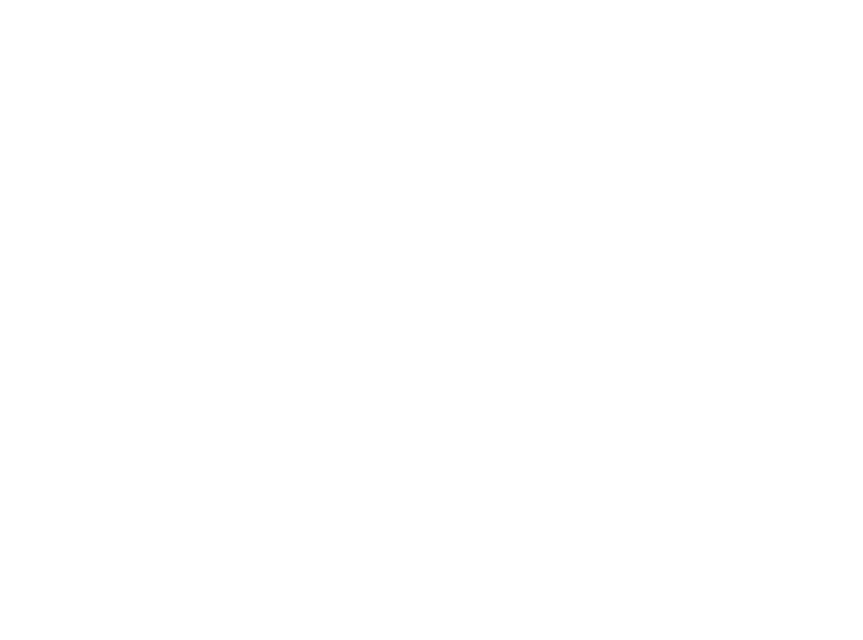
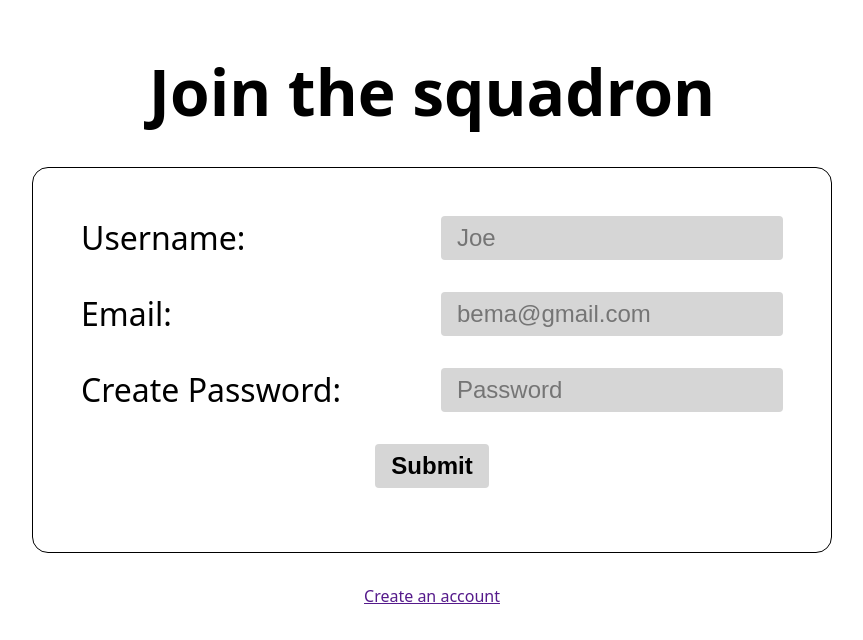
Before and after one commit to EricBema/proto, a plain HTML site: page createAccount.html in a window 1280 px wide. Shown: the whole page, without its empty margins (208-1071 px from the left). Drawn offline with Linux system fonts and the light colour scheme.

Commit message:
feat: update create account page with form elements

```diff
--- a/createAccount.html
+++ b/createAccount.html
@@ -3,9 +3,29 @@
 <head>
     <meta charset="UTF-8">
     <meta name="viewport" content="width=device-width, initial-scale=1.0">
-    <title>Document</title>
+    <title>Join the squadron</title>
+    <link rel="stylesheet" href="styles.css">
 </head>
 <body>
-
+    <h1>Join the squadron</h1>
+    <div id="form-div">
+        <form id="sign-up-form" action="">
+            <div class="label-input">
+                <label for="username">Username: </label>
+             <input type="text" name="username" id="username" placeholder="Joe">
+            </div>
+            <div class="label-input">
+                <label for="email">Email: </label>
+                <input type="email" id="email" name="email" required placeholder="bema@gmail.com">
+            </div>
+            <div class="label-input">
+                <label for="email">Create Password:</label>
+                <input type="password" name="password" id="password" placeholder="Password" required>
+            </div>
+            <button type="submit">Submit</button>
+            <p id="error-msg"></p>
+        </form>
+        <a href="">Create an account</a>
+    </div>
 </body>
 </html>
```
